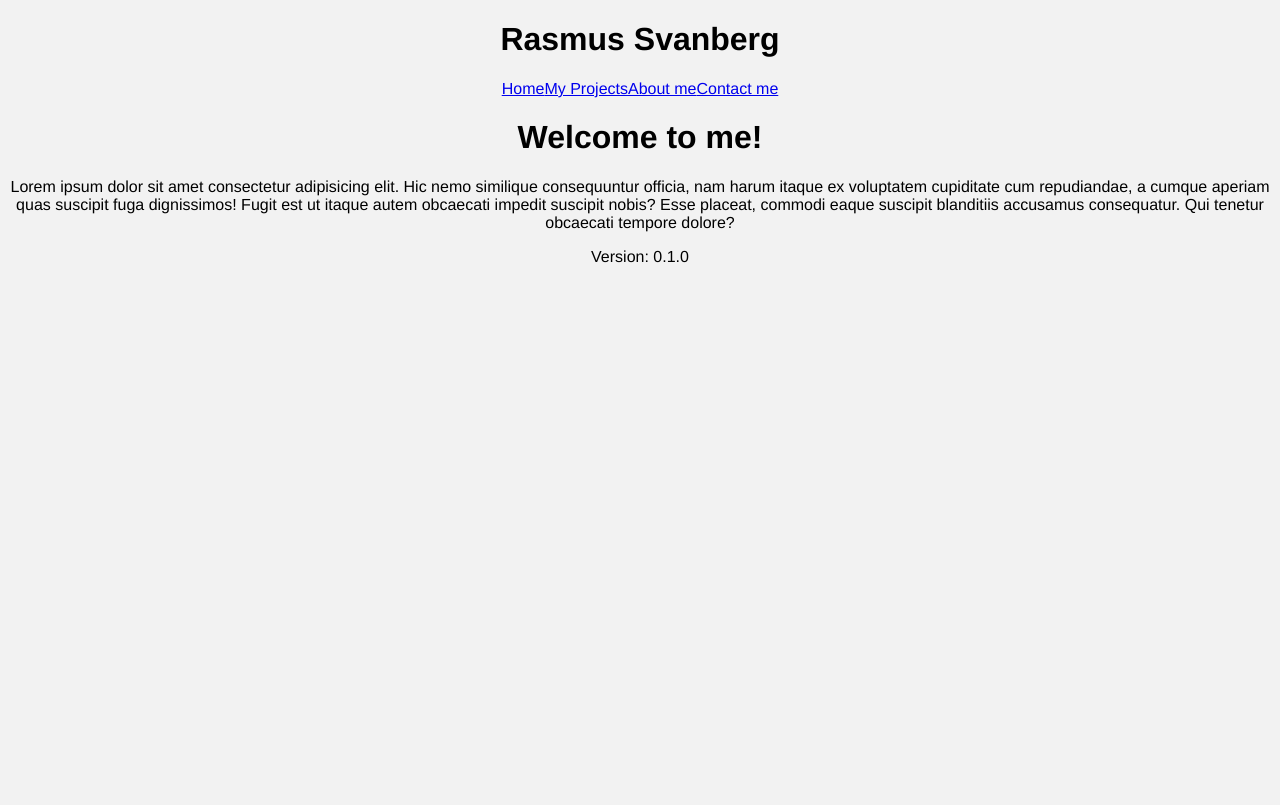
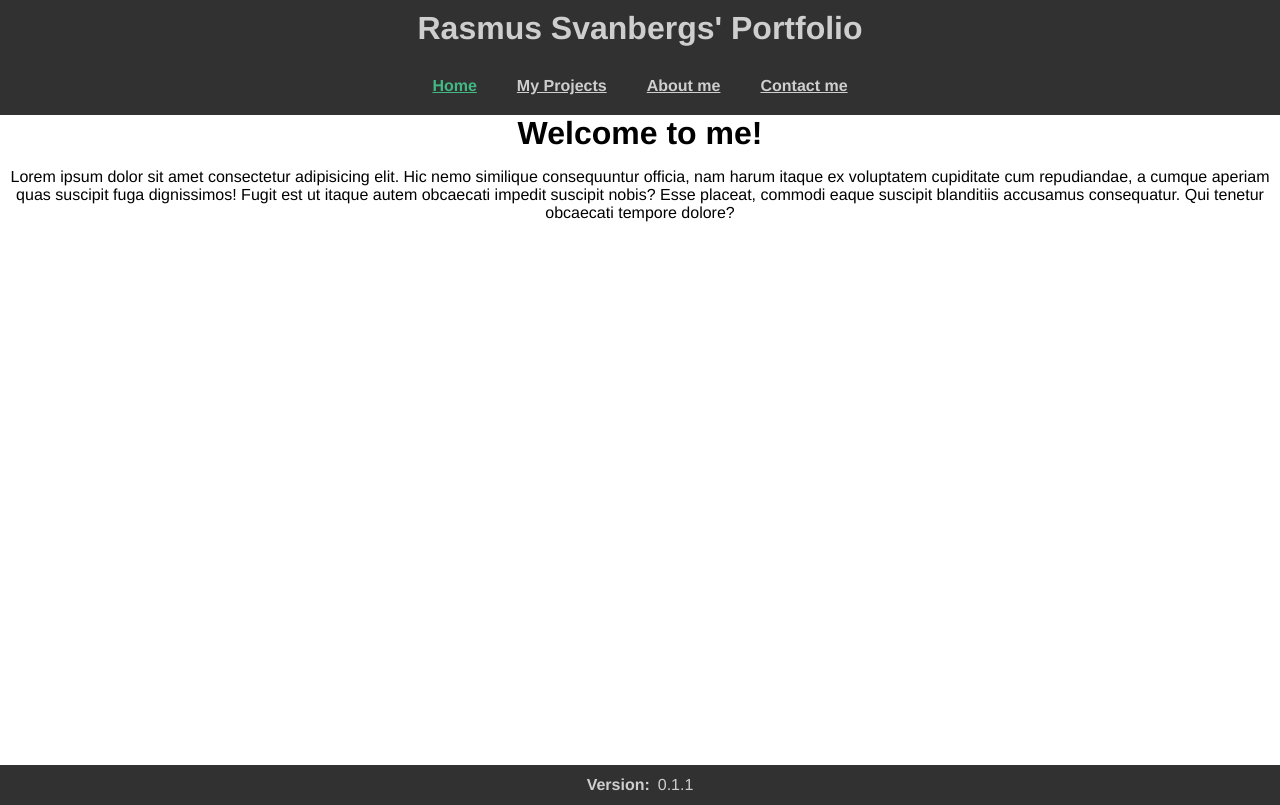
Before and after one commit to ZyntaaX/portfolio-vuejs, a Vue app: page /#/ in a window 1280 px wide. Built offline with nearby package versions, Linux system fonts and the light colour scheme.

Commit message:
0.1.1: First mockup of webpage done
Structured some CSS files aswell, and changed page title.

```diff
--- a/package.json
+++ b/package.json
@@ -1,6 +1,6 @@
 {
   "name": "project",
-  "version": "0.1.0",
+  "version": "0.1.1",
   "private": true,
   "scripts": {
     "serve": "vue-cli-service serve",
--- a/public/index.html
+++ b/public/index.html
@@ -5,7 +5,7 @@
     <meta http-equiv="X-UA-Compatible" content="IE=edge">
     <meta name="viewport" content="width=device-width,initial-scale=1.0">
     <link rel="icon" href="<%= BASE_URL %>favicon.ico">
-    <title><%= htmlWebpackPlugin.options.title %></title>
+    <title>Rasmus Portfolio</title>
   </head>
   <body>
     <noscript>
--- a/src/App.vue
+++ b/src/App.vue
@@ -1,22 +1,46 @@
 <template>
   <div class="main">
-    <h1>Rasmus Svanberg</h1>
-
-    <NavBar/>
+    <div class="header">
+      <h1>Rasmus Svanbergs' Portfolio</h1>
+      <NavBar/>
+    </div>
 
     <router-view/>
 
+    <span class="footer">
+      <b>
+        Version:
+      </b>
+      <p>
+        {{ this.version }}
+      </p>
+    </span>
   </div>
 </template>
 
 <script>
 
 import NavBar from '@/views/NavBar.vue'
+import Package from '@/../package.json';
 
   export default{
     components: {
       NavBar,
-    }
+    },
+    data() {
+      return {
+          version: '',
+          Package,
+      }
+    },
+    methods: {
+        getVersion() {
+            return  Package.version;
+        }
+    },
+    created() {
+        this.version = this.getVersion();
+    },
   }
 </script>
 
--- /dev/null
+++ b/src/Styles/basic.css
@@ -0,0 +1,55 @@
+html {
+    height: 100vh;
+    overflow: hidden;
+    background-color: black;
+}
+
+body {
+    height: 100%;
+    background-color:  white;
+    margin: 0%;
+}
+
+.main {
+    text-align: center;
+}
+
+.main h1 {
+    margin: 0;
+}
+
+.header {
+    background-color: #313131;
+    color: rgb(206, 206, 206);
+    padding: 10px;
+}
+
+.footer {
+    position: absolute;
+    bottom: -10px;
+    width: 100%;
+    height: 40px;
+    padding: 0;
+    margin: 0;
+    margin-bottom: 5px;
+
+    background-color: #313131;
+    color: rgb(206, 206, 206);
+
+
+    display: flex;
+    align-items: center;
+    justify-content: center;
+}
+
+.footer p {
+    margin-left: 8px;
+}
+
+#app {
+    font-family: Avenir, Helvetica, Arial, sans-serif;
+    -webkit-font-smoothing: antialiased;
+    -moz-osx-font-smoothing: grayscale;
+
+    text-align: center;
+}
--- a/src/Styles/index.css
+++ b/src/Styles/index.css
@@ -1,21 +1,6 @@
-html {
-    background-color: #f2f2f2;
-}
-
-body {
-    margin: 0%;
-}
-
-#app {
-    font-family: Avenir, Helvetica, Arial, sans-serif;
-    -webkit-font-smoothing: antialiased;
-    -moz-osx-font-smoothing: grayscale;
-
-    text-align: center;
-}
-
 /* IMPORT ALL STYLES HERE */
 
-
+@import './basic.css';
+@import '../components/NavBarComponent/Styles/NavBarComponent.css';
 
 /* - - - - - - - - - - - - */
--- a/src/components/HomeComponent/HomeComponent.vue
+++ b/src/components/HomeComponent/HomeComponent.vue
@@ -9,30 +9,13 @@
             Fugit est ut itaque autem obcaecati impedit suscipit nobis? Esse placeat, commodi eaque suscipit blanditiis accusamus consequatur.
             Qui tenetur obcaecati tempore dolore?
         </p>
-
-        Version: {{ this.version }}
     </div>
 </template>
 
 <script>
 
-import Package from '@/../package.json';
+export default {
 
-export default {
-    data() {
-        return {
-            version: '',
-            Package,
-        }
-    },
-    methods: {
-        getVersion() {
-            return  Package.version;// process.env.VUE_APP_PROJECT_VERSION;
-        }
-    },
-    created() {
-        this.version = this.getVersion();
-    },
 }
 </script>
 
--- a/src/components/NavBarComponent/Styles/NavBarComponent.css
+++ b/src/components/NavBarComponent/Styles/NavBarComponent.css
@@ -0,0 +1,14 @@
+#nav {
+    padding: 30px;
+    padding-bottom: 10px;
+}
+
+#nav a {
+    font-weight: bold;
+    margin: 20px;
+    color: rgb(206, 206, 206);
+}
+
+#nav a.router-link-exact-active {
+    color: #42b983;
+}
```
